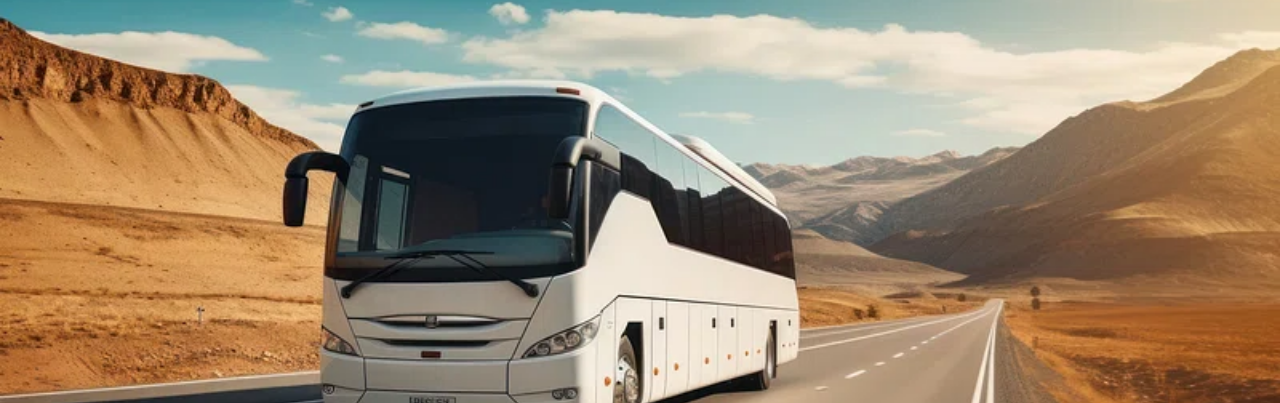
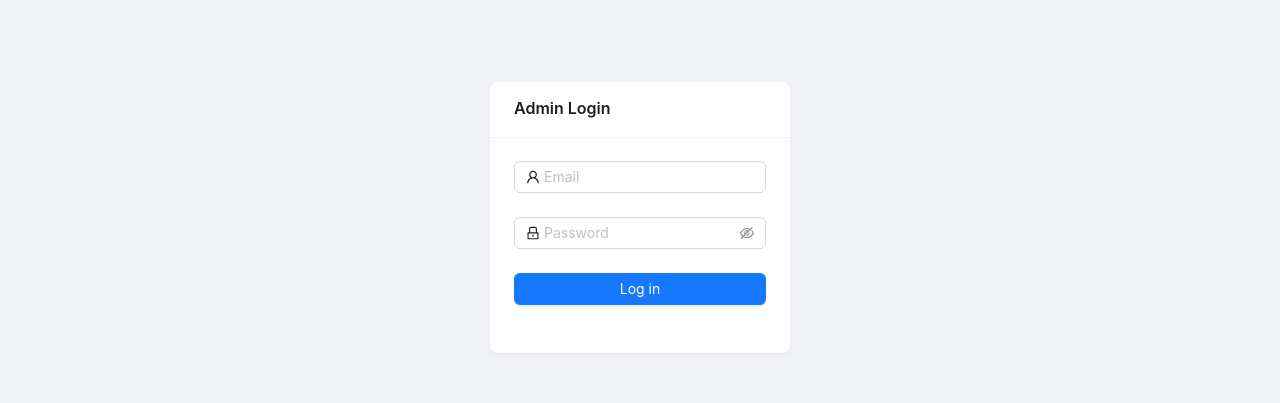
Before and after one commit to gimhantharuke456/viduni, a React (Create React App) app in the folder frontend/: page /admin-login in a window 1280 px wide. Shown: the part 183-586 px from the top of the page. Built offline with nearby package versions, Linux system fonts and the light colour scheme.

Commit message:
ADD:Admin login done

```diff
--- a/frontend/src/App.js
+++ b/frontend/src/App.js
@@ -1,6 +1,7 @@
 import { BrowserRouter, Route, Routes } from "react-router-dom";
 import AdminDashboard from "./modules/Admin/AdminDashboard";
 import Home from "./common/Home/Home";
+import AdminLogin from "./modules/Admin/AdminLogin";
 
 function App() {
   return (
@@ -8,6 +9,7 @@ function App() {
       <Routes>
         <Route path="/admin/*" element={<AdminDashboard />} />{" "}
         <Route path="/*" element={<Home />} />
+        <Route path="/admin-login" element={<AdminLogin />} />
       </Routes>
     </BrowserRouter>
   );
--- a/frontend/src/common/Home/Home.jsx
+++ b/frontend/src/common/Home/Home.jsx
@@ -46,7 +46,7 @@ const Home = () => {
           <Route path="my-feedbacks" element={<MyFeedbacks />} />
           <Route path="my-bookings" element={<MyBookings />} />
           <Route path="vehicle-list" element={<VehicleProfileList />} />
-          <Route path="user-inventory" element={<UserInventories />} />
+          <Route path="user-inventory-" element={<UserInventories />} />
         </Routes>
       </Container>
       <Footer />
--- a/frontend/src/modules/Admin/AdminDashboard.jsx
+++ b/frontend/src/modules/Admin/AdminDashboard.jsx
@@ -1,4 +1,4 @@
-import React, { useState } from "react";
+import React, { useEffect, useState } from "react";
 import { Layout, Menu, theme } from "antd";
 import {
   UserOutlined,
@@ -14,7 +14,7 @@ import {
   NotificationFilled,
   FileExcelFilled,
 } from "@ant-design/icons";
-import { Route, Routes, Link, Outlet } from "react-router-dom";
+import { Route, Routes, Link, Outlet, useNavigate } from "react-router-dom";
 import AddUser from "../UserManagement/AddUser";
 import OvertimeCalculation from "../UserManagement/OvertimeCalculation/OvertimeCalculation";
 import AddMaintenance from "../Maintaince/AddMaintance";
@@ -127,10 +127,17 @@ const items = [
 ];
 
 const AdminDashboard = () => {
+  const navigate = useNavigate();
   const [collapsed, setCollapsed] = useState(false);
   const {
     token: { colorBgContainer },
   } = theme.useToken();
+  const admin = localStorage.getItem("admin");
+  useEffect(() => {
+    if (!admin) {
+      navigate("/admin-login");
+    }
+  }, [admin]);
 
   return (
     <Layout style={{ minHeight: "100vh", maxWidth: "100vw" }}>
--- /dev/null
+++ b/frontend/src/modules/Admin/AdminLogin.jsx
@@ -0,0 +1,77 @@
+import React, { useState } from "react";
+import { Card, Form, Input, Button, message } from "antd";
+import { UserOutlined, LockOutlined } from "@ant-design/icons";
+import { useNavigate } from "react-router-dom";
+import styled from "styled-components";
+
+const CenteredContainer = styled.div`
+  display: flex;
+  justify-content: center;
+  align-items: center;
+  height: 100vh;
+  background-color: #f0f2f5;
+`;
+
+const StyledCard = styled(Card)`
+  width: 300px;
+  max-height: 400vh;
+  box-shadow: 0 4px 8px rgba(0, 0, 0, 0.1);
+`;
+
+const AdminLogin = () => {
+  const [loading, setLoading] = useState(false);
+  const navigate = useNavigate();
+
+  const onFinish = (values) => {
+    setLoading(true);
+    // Simulate API call
+    setTimeout(() => {
+      if (
+        values.email === "admin@admin.com" &&
+        values.password === "password123"
+      ) {
+        message.success("Login successful");
+        localStorage.setItem("admin", true);
+        navigate("/admin");
+      } else {
+        message.error("Invalid credentials");
+      }
+      setLoading(false);
+    }, 1000);
+  };
+
+  return (
+    <CenteredContainer>
+      <StyledCard title="Admin Login" bordered={false}>
+        <Form
+          name="admin_login"
+          initialValues={{ remember: true }}
+          onFinish={onFinish}
+        >
+          <Form.Item
+            name="email"
+            rules={[
+              { required: true, message: "Please input your Email!" },
+              { type: "email", message: "Please enter a valid email!" },
+            ]}
+          >
+            <Input prefix={<UserOutlined />} placeholder="Email" />
+          </Form.Item>
+          <Form.Item
+            name="password"
+            rules={[{ required: true, message: "Please input your Password!" }]}
+          >
+            <Input.Password prefix={<LockOutlined />} placeholder="Password" />
+          </Form.Item>
+          <Form.Item>
+            <Button type="primary" htmlType="submit" loading={loading} block>
+              Log in
+            </Button>
+          </Form.Item>
+        </Form>
+      </StyledCard>
+    </CenteredContainer>
+  );
+};
+
+export default AdminLogin;
--- a/frontend/src/modules/Inquiry/UserInquiries.jsx
+++ b/frontend/src/modules/Inquiry/UserInquiries.jsx
@@ -166,7 +166,7 @@ const UserInquiries = () => {
     <div style={{ padding: "2rem", backgroundColor: "#f0f2f5" }}>
       <Row gutter={[16, 16]} align="middle" justify="space-between">
         <Col>
-          <h2>User Inquiries</h2>
+          <h2>User Feedbacks</h2>
         </Col>
         <Col>
           <Button type="primary" onClick={generatePDF}>
--- a/frontend/src/modules/Inventory/UserInventories.css
+++ b/frontend/src/modules/Inventory/UserInventories.css
@@ -2,20 +2,17 @@
     padding: 20px;
   }
 
-  .scrollable-container {
+ .scrollable-container {
     max-height: 600px;
     overflow-y: scroll;
     -ms-overflow-style: none;
     scrollbar-width: none;
   }
 
-  .scrollable-container::-webkit-scrollbar {
+   .scrollable-container::-webkit-scrollbar {
     display: none;
   }
 
-  .ant-card {
-    height: 100%;
-  }
 
   .ant-card-body {
     display: flex;
```
